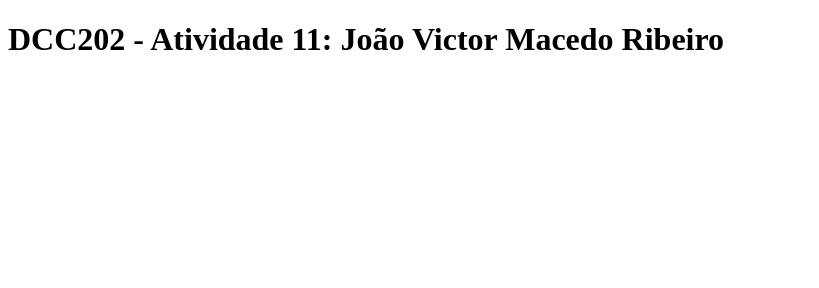
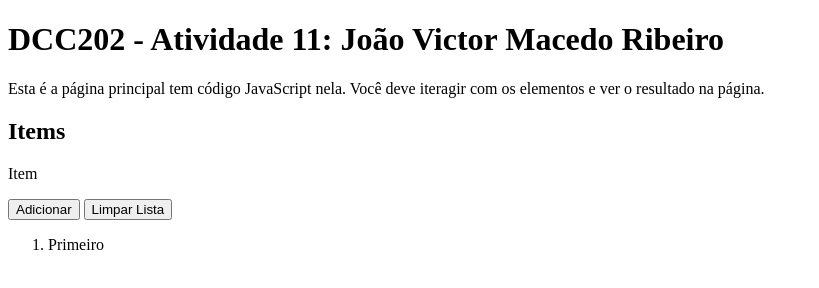
Before and after one commit to ufjf-dcc202/ufjf-dcc202-2023-3-b-atv11-jvribeiro207, a website: page index.html in a window 1280 px wide. Shown: the whole page, without its empty margins (0-819 px from the left). Drawn offline with Linux system fonts and the light colour scheme.

Commit message:
configura index e main

```diff
--- a/index.html
+++ b/index.html
@@ -4,11 +4,19 @@
     <meta charset="UTF-8">
     <meta name="viewport" content="width=device-width, initial-scale=1.0">
     <title>DCC202 - Atividade 11: João Victor Macedo Ribeiro</title>
+    <script type="module" src="main.js"></script>
 </head>
 <body>
     <main>
         <h1>DCC202 - Atividade 11: João Victor Macedo Ribeiro</h1>
-        <p></p>
+        <p>Esta é a página principal tem código JavaScript nela. Você deve iteragir com os elementos e ver o resultado na página.</p>
+        <section>
+            <h2>Items</h2>
+            <p id ="entrada"contenteditable>Item</p>
+            <button id="adicionar">Adicionar</button>
+            <button id="limpar">Limpar Lista</button>
+            <ol id="itens"></ol>
+        </section>
     </main>
 </body>
 </html>
--- /dev/null
+++ b/main.js
@@ -0,0 +1,8 @@
+const pEntrada = document.querySelector("#entrada");
+const btnAdicionar = document.querySelector("#adicionar");
+const btnLimpar = document.querySelector("#limpar");
+const olItens = document.querySelector("#itens");
+
+const li = document.createElement("li");
+li.textContent= "Primeiro";
+olItens.appendChild(li)
```
